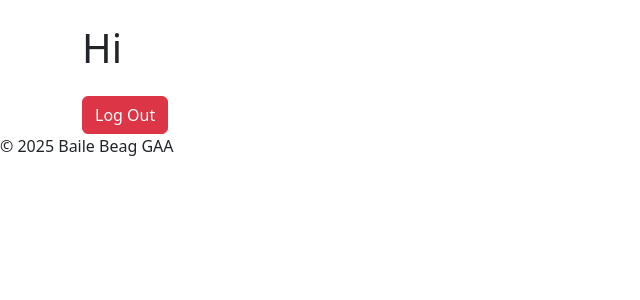
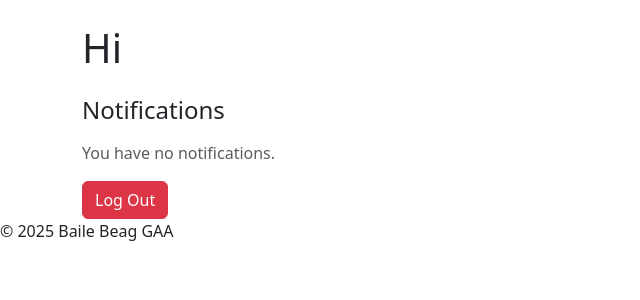
Before and after one commit to james-fitz86/bailebeag, a Django app: template users/templates/users/profile.html in a window 1280 px wide. Shown: the part 127-427 px from the top of the page, without its empty margins (0-640 px from the left). Run offline with Django 5.2, Linux system fonts and the light colour scheme; the template is opened without the code that fills it, so the values that code supplies are empty; some libraries are stand-ins or nearby versions.

Commit message:
added user notification to profile page

```diff
--- a/users/templates/users/profile.html
+++ b/users/templates/users/profile.html
@@ -4,10 +4,12 @@
 {% block title %}Profile{% endblock %}
 
 {% block content %}
+{% load alerts_tags %}
 <div class="container mt-4">
     <h1 class="mb-4">Hi {{ user.get_full_name }}</h1>
+    <div class="row g-4">
         {% if user.is_authenticated and user.role == 'coach' %}
-        <section class="mb-5">
+            <section class="col-12 col-md-6">
                 <h2>Teams You Coach</h2>
                 {% if user.coached_teams.all %}
                     <table class="table table-striped mt-3">
@@ -33,6 +35,44 @@
                 {% endif %}
             </section>
         {% endif %}
+        <section class="col-12 col-md-6">
+            <h2 class="h4 d-flex align-items-center gap-2">
+                Notifications
+                {% unread_alerts_count as unread_count %}
+                    {% if unread_count %}
+                        <span class="badge bg-primary rounded-pill">{{ unread_count }}</span>
+                    {% endif %}
+            </h2>
+            {% with notes=user.notifications.all|slice:":5" %}
+                {% if notes %}
+                    <div class="list-group mt-3">
+                        {% for n in notes %}
+                            <a href="{% url 'notification_detail' n.pk %}?next=profile"
+                            class="list-group-item list-group-item-action d-flex justify-content-between align-items-start
+                                    {% if not n.is_read %}list-group-item-primary{% endif %}">
+                                <div>
+                                    <div class="fw-bold">{{ n.message|default:"Notification" }}</div>
+                                    <small class="text-muted">
+                                        {{ n.created_at|date:"M j, Y, g:i a" }}
+                                    </small>
+                                </div>
+                                {% if not n.is_read %}
+                                    <span class="badge bg-primary rounded-pill align-self-center">New</span>
+                                {% endif %}
+                            </a>
+                        {% endfor %}
+                    </div>
+
+                    {# Optional: link to full list #}
+                    <div class="mt-2">
+                        <a class="btn btn-link p-0" href="{% url 'notification_list' %}">See all notifications</a>
+                    </div>
+                {% else %}
+                    <p class="text-muted mt-3">You have no notifications.</p>
+                {% endif %}
+            {% endwith %}
+        </section>
+    </div>
     <section>
         <form method="POST" action="{% url 'logout' %}">
             {% csrf_token %}
```
Lines whose indentation alone changed are shown as unchanged.
